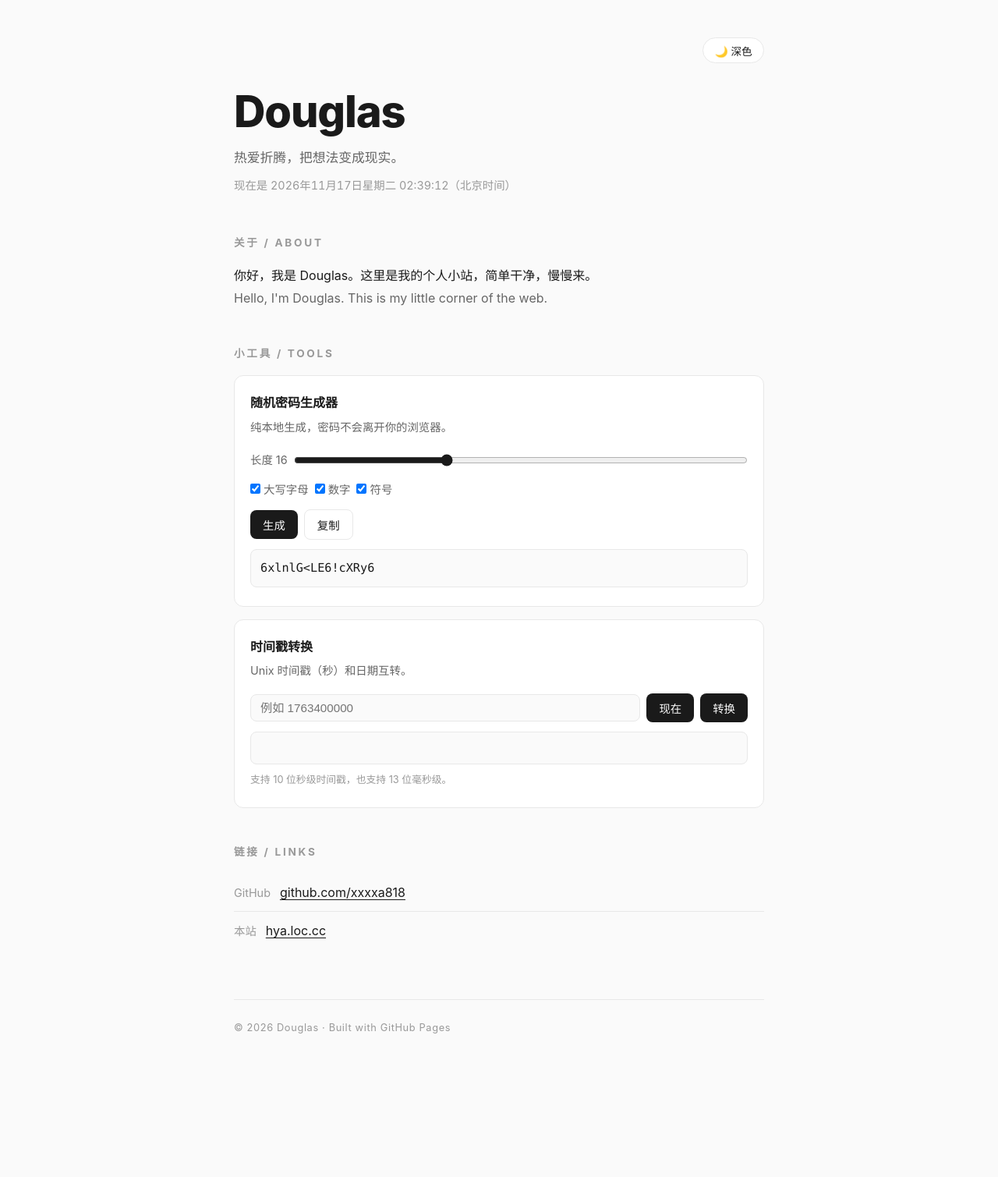
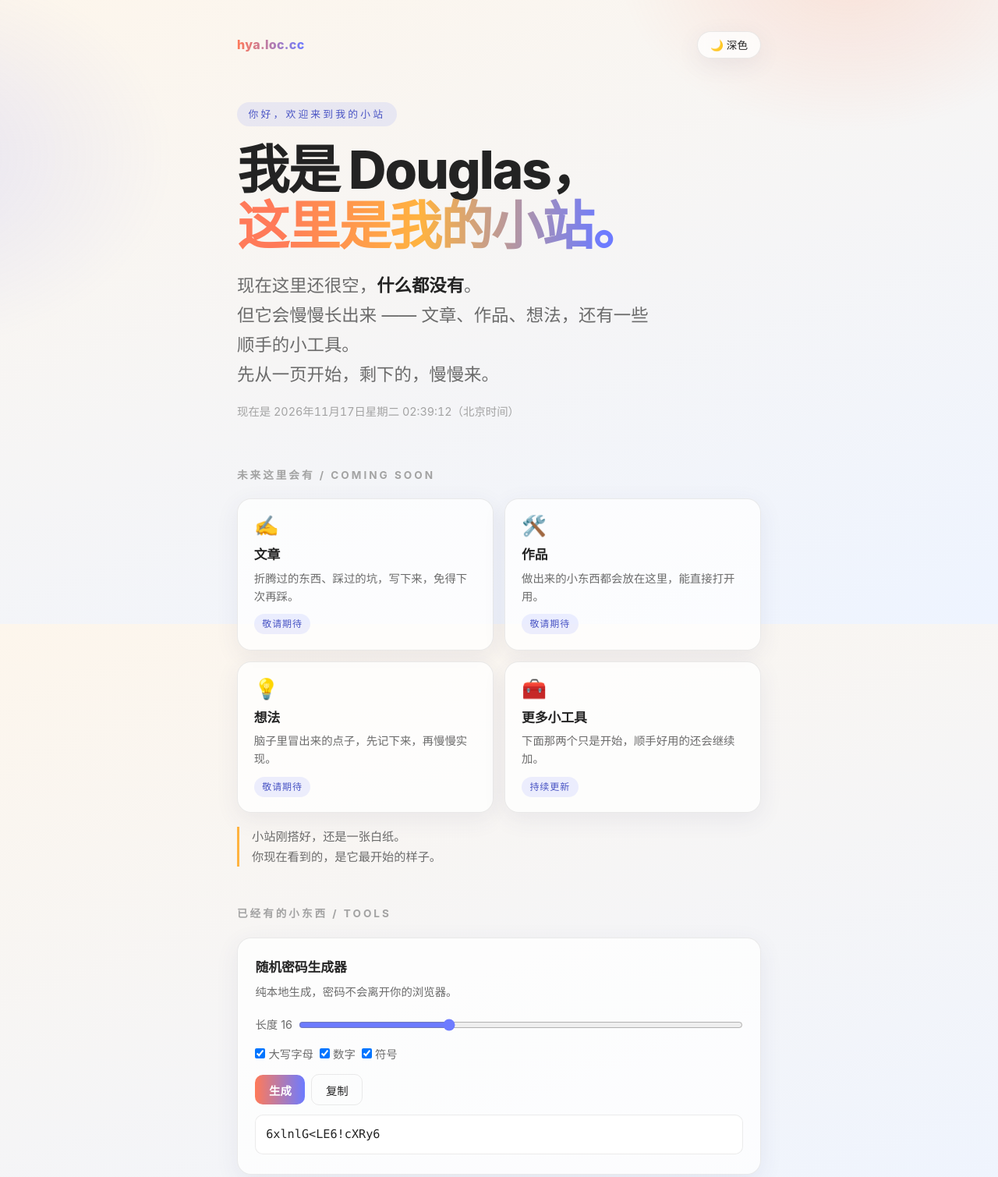
Before and after one commit to xxxxa818/hya-landing, a plain HTML site: page index.html in a window 1280 px wide. Shown: the top 1509 px of the page at 78% size. Before the commit the page ends 1377 px from the top, so only its background shows below. Drawn offline with Linux system fonts and the light colour scheme.

Commit message:
Redesign homepage

```diff
--- a/index.html
+++ b/index.html
@@ -3,120 +3,243 @@
 <head>
 <meta charset="utf-8">
 <meta name="viewport" content="width=device-width, initial-scale=1">
-<title>Douglas · 个人主页</title>
-<meta name="description" content="Douglas 的个人小站 — hya.loc.cc">
+<title>Douglas · 我的小站</title>
+<meta name="description" content="Douglas 的小站 — 现在还很空，但未来会慢慢长出来。hya.loc.cc">
 <style>
   :root {
-    --bg: #fafafa;
-    --fg: #1a1a1a;
-    --muted: #666;
-    --faint: #999;
-    --line: #e8e8e8;
-    --card: #ffffff;
-    --accent: #1a1a1a;
+    --bg1: #fdf6ec;
+    --bg2: #eef4ff;
+    --fg: #232323;
+    --muted: #6b6b6b;
+    --faint: #a3a3a3;
+    --card: rgba(255, 255, 255, 0.75);
+    --card-solid: #ffffff;
+    --line: rgba(35, 35, 35, 0.09);
+    --accent1: #ff7a59;
+    --accent2: #6d7bff;
+    --accent3: #ffb340;
+    --shadow: 0 8px 30px rgba(60, 60, 120, 0.08);
+    --chip-bg: rgba(109, 123, 255, 0.12);
+    --chip-fg: #4a55c4;
   }
   [data-theme="dark"] {
-    --bg: #141414;
-    --fg: #e8e8e8;
-    --muted: #aaa;
-    --faint: #777;
-    --line: #2a2a2a;
-    --card: #1e1e1e;
-    --accent: #e8e8e8;
+    --bg1: #17141f;
+    --bg2: #101c2e;
+    --fg: #ece8df;
+    --muted: #b0aeb8;
+    --faint: #7c7a88;
+    --card: rgba(255, 255, 255, 0.06);
+    --card-solid: #211d2b;
+    --line: rgba(255, 255, 255, 0.1);
+    --accent1: #ff8a6b;
+    --accent2: #8b96ff;
+    --accent3: #ffc46b;
+    --shadow: 0 8px 30px rgba(0, 0, 0, 0.35);
+    --chip-bg: rgba(139, 150, 255, 0.18);
+    --chip-fg: #b9bfff;
   }
   * { margin: 0; padding: 0; box-sizing: border-box; }
+  html { scroll-behavior: smooth; }
   body {
     font-family: -apple-system, BlinkMacSystemFont, "Segoe UI", "PingFang SC", "Hiragino Sans GB", "Microsoft YaHei", sans-serif;
-    background: var(--bg);
     color: var(--fg);
     line-height: 1.8;
-    padding: 3rem 1.5rem;
+    min-height: 100vh;
+    background: linear-gradient(160deg, var(--bg1) 0%, var(--bg2) 100%);
+    background-attachment: fixed;
     transition: background 0.3s, color 0.3s;
   }
-  main { max-width: 680px; margin: 0 auto; }
-  .topbar { display: flex; justify-content: flex-end; margin-bottom: 2rem; }
+  /* 柔和的光晕 */
+  body::before {
+    content: "";
+    position: fixed;
+    inset: 0;
+    pointer-events: none;
+    background:
+      radial-gradient(420px 300px at 85% -5%, rgba(255, 122, 89, 0.16), transparent 70%),
+      radial-gradient(500px 360px at -10% 25%, rgba(109, 123, 255, 0.14), transparent 70%);
+  }
+  [data-theme="dark"] body::before {
+    background:
+      radial-gradient(420px 300px at 85% -5%, rgba(255, 138, 107, 0.12), transparent 70%),
+      radial-gradient(500px 360px at -10% 25%, rgba(139, 150, 255, 0.12), transparent 70%);
+  }
+  main { max-width: 720px; margin: 0 auto; padding: 2.5rem 1.5rem 3rem; position: relative; }
+
+  .topbar { display: flex; justify-content: space-between; align-items: center; margin-bottom: 3.5rem; }
+  .logo {
+    font-weight: 800;
+    font-size: 1rem;
+    letter-spacing: 0.02em;
+    background: linear-gradient(90deg, var(--accent1), var(--accent2));
+    -webkit-background-clip: text;
+    background-clip: text;
+    -webkit-text-fill-color: transparent;
+  }
   .theme-btn {
     background: var(--card);
+    backdrop-filter: blur(8px);
     color: var(--fg);
     border: 1px solid var(--line);
     border-radius: 999px;
-    padding: 0.35rem 0.9rem;
+    padding: 0.4rem 1rem;
     font-size: 0.85rem;
     cursor: pointer;
+    box-shadow: var(--shadow);
   }
-  header { margin-bottom: 3rem; }
+
+  header { margin-bottom: 3.5rem; animation: rise 0.7s ease both; }
+  @keyframes rise { from { opacity: 0; transform: translateY(14px); } to { opacity: 1; transform: none; } }
+  .eyebrow {
+    display: inline-block;
+    font-size: 0.8rem;
+    letter-spacing: 0.25em;
+    color: var(--chip-fg);
+    background: var(--chip-bg);
+    border-radius: 999px;
+    padding: 0.25rem 0.9rem;
+    margin-bottom: 1.25rem;
+  }
   h1 {
-    font-size: clamp(2.5rem, 8vw, 3.5rem);
+    font-size: clamp(2.8rem, 10vw, 4.2rem);
     font-weight: 800;
-    letter-spacing: -0.02em;
-    line-height: 1.1;
+    letter-spacing: -0.03em;
+    line-height: 1.08;
   }
-  .tagline { margin-top: 0.75rem; font-size: 1.05rem; color: var(--muted); }
-  .clock { margin-top: 0.5rem; font-size: 0.9rem; color: var(--faint); font-variant-numeric: tabular-nums; }
-  section { margin-bottom: 2.75rem; }
+  h1 .grad {
+    background: linear-gradient(92deg, var(--accent1) 10%, var(--accent3) 45%, var(--accent2) 90%);
+    -webkit-background-clip: text;
+    background-clip: text;
+    -webkit-text-fill-color: transparent;
+  }
+  .hero-line {
+    margin-top: 1.25rem;
+    font-size: clamp(1.15rem, 4.5vw, 1.4rem);
+    line-height: 1.7;
+    color: var(--muted);
+    max-width: 34rem;
+  }
+  .hero-line b { color: var(--fg); font-weight: 700; }
+  .clock { margin-top: 1rem; font-size: 0.9rem; color: var(--faint); font-variant-numeric: tabular-nums; }
+
+  section { margin-bottom: 3rem; animation: rise 0.7s ease both; animation-delay: 0.12s; }
+  section:nth-of-type(2) { animation-delay: 0.22s; }
+  section:nth-of-type(3) { animation-delay: 0.32s; }
   h2 {
     font-size: 0.85rem;
     font-weight: 700;
-    letter-spacing: 0.2em;
+    letter-spacing: 0.22em;
     color: var(--faint);
-    margin-bottom: 1rem;
+    margin-bottom: 1.1rem;
   }
-  p { color: var(--fg); }
-  .dim { color: var(--muted); }
-  a { color: var(--fg); text-decoration: underline; text-underline-offset: 3px; }
-  a:hover { color: var(--muted); }
-  .links { list-style: none; }
-  .links li { padding: 0.6rem 0; border-bottom: 1px solid var(--line); }
-  .links li:last-child { border-bottom: none; }
-  .links .label { color: var(--faint); font-size: 0.9rem; margin-right: 0.75rem; }
+
+  /* 未来路线 */
+  .future-grid { display: grid; grid-template-columns: 1fr 1fr; gap: 0.9rem; }
+  @media (max-width: 520px) { .future-grid { grid-template-columns: 1fr; } }
+  .future-card {
+    background: var(--card);
+    backdrop-filter: blur(10px);
+    border: 1px solid var(--line);
+    border-radius: 18px;
+    padding: 1.3rem 1.3rem 1.2rem;
+    box-shadow: var(--shadow);
+    transition: transform 0.25s ease, box-shadow 0.25s ease;
+  }
+  .future-card:hover { transform: translateY(-3px); }
+  .future-card .icon { font-size: 1.6rem; line-height: 1; margin-bottom: 0.6rem; }
+  .future-card h3 { font-size: 1.05rem; margin-bottom: 0.2rem; }
+  .future-card p { font-size: 0.9rem; color: var(--muted); line-height: 1.6; }
+  .soon {
+    display: inline-block;
+    margin-top: 0.7rem;
+    font-size: 0.75rem;
+    letter-spacing: 0.08em;
+    color: var(--chip-fg);
+    background: var(--chip-bg);
+    border-radius: 999px;
+    padding: 0.15rem 0.65rem;
+  }
+  .future-note {
+    margin-top: 1.1rem;
+    font-size: 0.95rem;
+    color: var(--muted);
+    border-left: 3px solid var(--accent3);
+    padding-left: 1rem;
+    line-height: 1.7;
+  }
+
+  /* 工具卡片 */
   .card {
     background: var(--card);
+    backdrop-filter: blur(10px);
     border: 1px solid var(--line);
-    border-radius: 12px;
-    padding: 1.25rem 1.25rem 1.5rem;
+    border-radius: 18px;
+    padding: 1.4rem 1.4rem 1.6rem;
     margin-bottom: 1rem;
+    box-shadow: var(--shadow);
   }
-  .card h3 { font-size: 1rem; margin-bottom: 0.25rem; }
+  .card h3 { font-size: 1.05rem; margin-bottom: 0.25rem; }
   .card .desc { font-size: 0.9rem; color: var(--muted); margin-bottom: 1rem; }
   .row { display: flex; flex-wrap: wrap; gap: 0.5rem; align-items: center; margin-bottom: 0.75rem; }
   .row label { font-size: 0.9rem; color: var(--muted); }
   input[type="text"], input[type="number"] {
-    background: var(--bg);
+    background: var(--card-solid);
     color: var(--fg);
     border: 1px solid var(--line);
-    border-radius: 8px;
-    padding: 0.5rem 0.75rem;
+    border-radius: 10px;
+    padding: 0.55rem 0.8rem;
     font-size: 0.95rem;
     flex: 1;
     min-width: 0;
   }
-  input[type="range"] { flex: 1; accent-color: var(--accent); }
+  input[type="range"] { flex: 1; accent-color: var(--accent2); }
   .btn {
-    background: var(--accent);
-    color: var(--bg);
+    background: linear-gradient(90deg, var(--accent1), var(--accent2));
+    color: #fff;
     border: none;
-    border-radius: 8px;
-    padding: 0.5rem 1rem;
+    border-radius: 10px;
+    padding: 0.55rem 1.1rem;
     font-size: 0.9rem;
     cursor: pointer;
     white-space: nowrap;
+    font-weight: 600;
   }
   .btn.ghost {
     background: transparent;
     color: var(--fg);
     border: 1px solid var(--line);
+    font-weight: 500;
   }
   .output {
     font-family: ui-monospace, SFMono-Regular, Menlo, Consolas, monospace;
     font-size: 0.95rem;
     word-break: break-all;
-    background: var(--bg);
+    background: var(--card-solid);
     border: 1px solid var(--line);
-    border-radius: 8px;
-    padding: 0.6rem 0.75rem;
-    min-height: 2.6rem;
+    border-radius: 10px;
+    padding: 0.65rem 0.8rem;
+    min-height: 2.7rem;
   }
   .hint { font-size: 0.8rem; color: var(--faint); margin-top: 0.5rem; }
+
+  .links { list-style: none; }
+  .links li {
+    display: flex;
+    align-items: center;
+    gap: 0.75rem;
+    background: var(--card);
+    backdrop-filter: blur(10px);
+    border: 1px solid var(--line);
+    border-radius: 14px;
+    padding: 0.85rem 1.1rem;
+    margin-bottom: 0.7rem;
+    box-shadow: var(--shadow);
+  }
+  .links .label { color: var(--faint); font-size: 0.85rem; min-width: 3.2rem; }
+  .links a { color: var(--fg); text-decoration: none; font-weight: 600; }
+  .links a:hover { color: var(--accent2); }
+  .links .arrow { margin-left: auto; color: var(--faint); }
+
   footer {
     margin-top: 4rem;
     padding-top: 1.5rem;
@@ -124,29 +247,59 @@
     font-size: 0.8rem;
     color: var(--faint);
     letter-spacing: 0.05em;
+    text-align: center;
   }
 </style>
 </head>
 <body>
   <main>
     <div class="topbar">
+      <span class="logo">hya.loc.cc</span>
       <button class="theme-btn" id="themeBtn" type="button">🌙 深色</button>
     </div>
 
     <header>
-      <h1>Douglas</h1>
-      <p class="tagline">热爱折腾，把想法变成现实。</p>
+      <span class="eyebrow">你好，欢迎来到我的小站</span>
+      <h1>我是 Douglas，<br><span class="grad">这里是我的小站。</span></h1>
+      <p class="hero-line">现在这里还很空，<b>什么都没有</b>。<br>
+      但它会慢慢长出来 —— 文章、作品、想法，还有一些顺手的小工具。<br>
+      先从一页开始，剩下的，慢慢来。</p>
       <p class="clock" id="clock"></p>
     </header>
 
     <section>
-      <h2>关于 / ABOUT</h2>
-      <p>你好，我是 Douglas。这里是我的个人小站，简单干净，慢慢来。</p>
-      <p class="dim">Hello, I'm Douglas. This is my little corner of the web.</p>
+      <h2>未来这里会有 / COMING SOON</h2>
+      <div class="future-grid">
+        <div class="future-card">
+          <div class="icon">✍️</div>
+          <h3>文章</h3>
+          <p>折腾过的东西、踩过的坑，写下来，免得下次再踩。</p>
+          <span class="soon">敬请期待</span>
+        </div>
+        <div class="future-card">
+          <div class="icon">🛠️</div>
+          <h3>作品</h3>
+          <p>做出来的小东西都会放在这里，能直接打开用。</p>
+          <span class="soon">敬请期待</span>
+        </div>
+        <div class="future-card">
+          <div class="icon">💡</div>
+          <h3>想法</h3>
+          <p>脑子里冒出来的点子，先记下来，再慢慢实现。</p>
+          <span class="soon">敬请期待</span>
+        </div>
+        <div class="future-card">
+          <div class="icon">🧰</div>
+          <h3>更多小工具</h3>
+          <p>下面那两个只是开始，顺手好用的还会继续加。</p>
+          <span class="soon">持续更新</span>
+        </div>
+      </div>
+      <p class="future-note">小站刚搭好，还是一张白纸。<br>你现在看到的，是它最开始的样子。</p>
     </section>
 
     <section>
-      <h2>小工具 / TOOLS</h2>
+      <h2>已经有的小东西 / TOOLS</h2>
 
       <div class="card">
         <h3>随机密码生成器</h3>
@@ -183,12 +336,12 @@
     <section>
       <h2>链接 / LINKS</h2>
       <ul class="links">
-        <li><span class="label">GitHub</span><a href="https://github.com/xxxxa818">github.com/xxxxa818</a></li>
-        <li><span class="label">本站</span><a href="https://hya.loc.cc/">hya.loc.cc</a></li>
+        <li><span class="label">GitHub</span><a href="https://github.com/xxxxa818">github.com/xxxxa818</a><span class="arrow">→</span></li>
+        <li><span class="label">本站</span><a href="https://hya.loc.cc/">hya.loc.cc</a><span class="arrow">→</span></li>
       </ul>
     </section>
 
-    <footer>© 2026 Douglas · Built with GitHub Pages</footer>
+    <footer>© 2026 Douglas · Built with GitHub Pages · 小站的第一页</footer>
   </main>
 
 <script>
```
